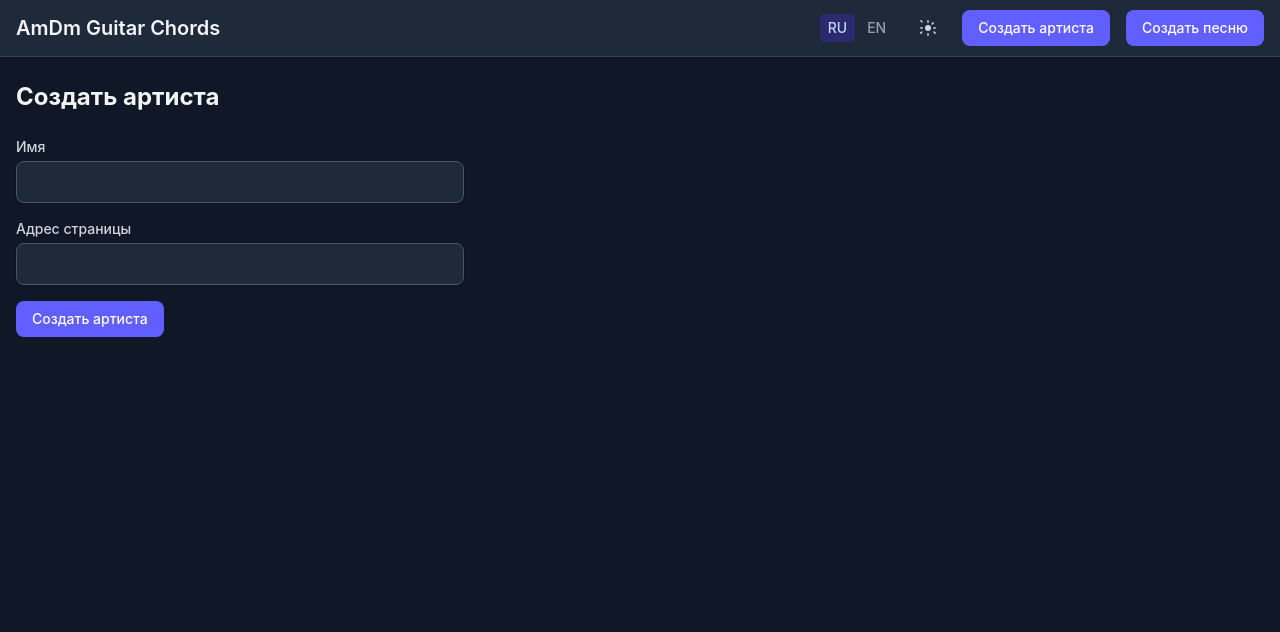
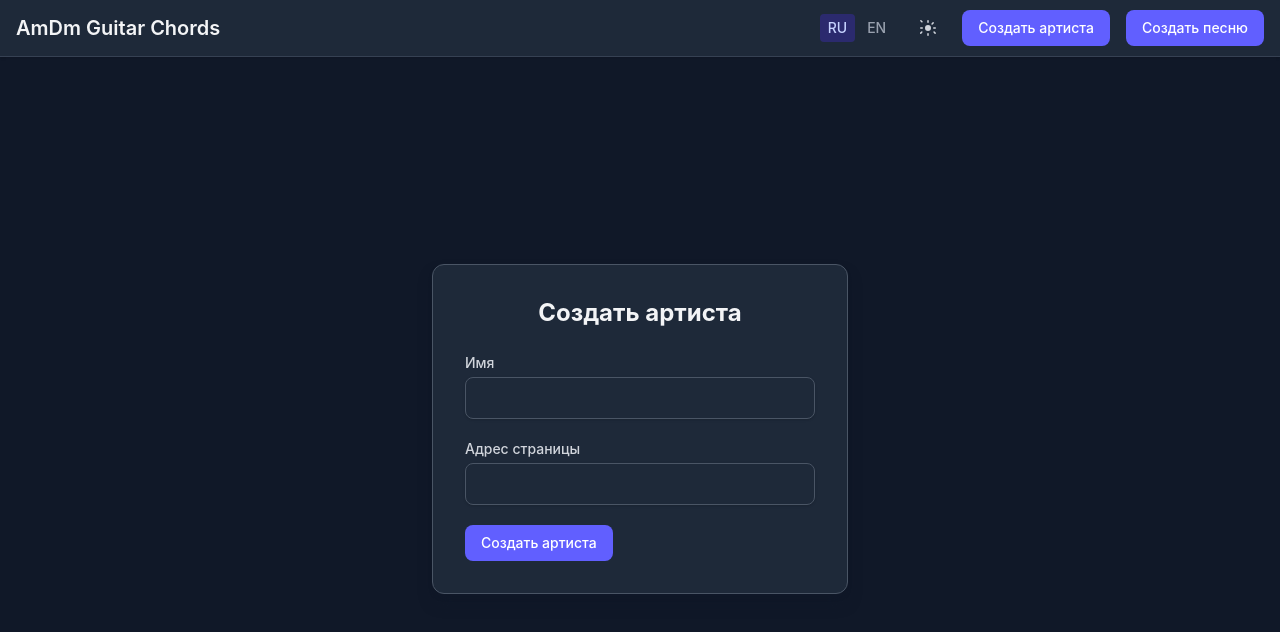
Before and after one commit to helltale/chord-master-guitar-chords, a React (Vite) app in the folder web/: page /artists/new in a window 1280 px wide. Shown: the top 632 px of the page. Built offline with nearby package versions, Linux system fonts and the light colour scheme; no server answers.

Commit message:
feat: more pretty create artist

```diff
--- a/web/src/components/CreateArtistForm.tsx
+++ b/web/src/components/CreateArtistForm.tsx
@@ -37,7 +37,7 @@ export function CreateArtistForm({
   }
 
   return (
-    <form onSubmit={handleSubmit} className="max-w-md space-y-4">
+    <form onSubmit={handleSubmit} className="space-y-5">
       {error && (
         <p className="text-red-600 dark:text-red-400 text-sm" role="alert">
           {error.message}
--- a/web/src/pages/CreateArtistPage.tsx
+++ b/web/src/pages/CreateArtistPage.tsx
@@ -16,9 +16,15 @@ export function CreateArtistPage() {
   }
 
   return (
-    <div className="max-w-2xl">
-      <h1 className="text-2xl font-bold text-gray-900 dark:text-gray-100 mb-6">{t('createArtist.title')}</h1>
-      <CreateArtistForm onSubmit={handleSubmit} loading={loading} error={error} />
+    <div className="flex-1 flex flex-col items-center justify-center py-8">
+      <div className="w-full max-w-md mx-auto px-4">
+        <div className="rounded-xl border border-gray-200 dark:border-gray-600 bg-white dark:bg-gray-800 shadow-lg dark:shadow-gray-900/50 p-6 sm:p-8">
+          <h1 className="text-2xl font-bold text-gray-900 dark:text-gray-100 mb-6 text-center">
+            {t('createArtist.title')}
+          </h1>
+          <CreateArtistForm onSubmit={handleSubmit} loading={loading} error={error} />
+        </div>
+      </div>
     </div>
   )
 }
```
